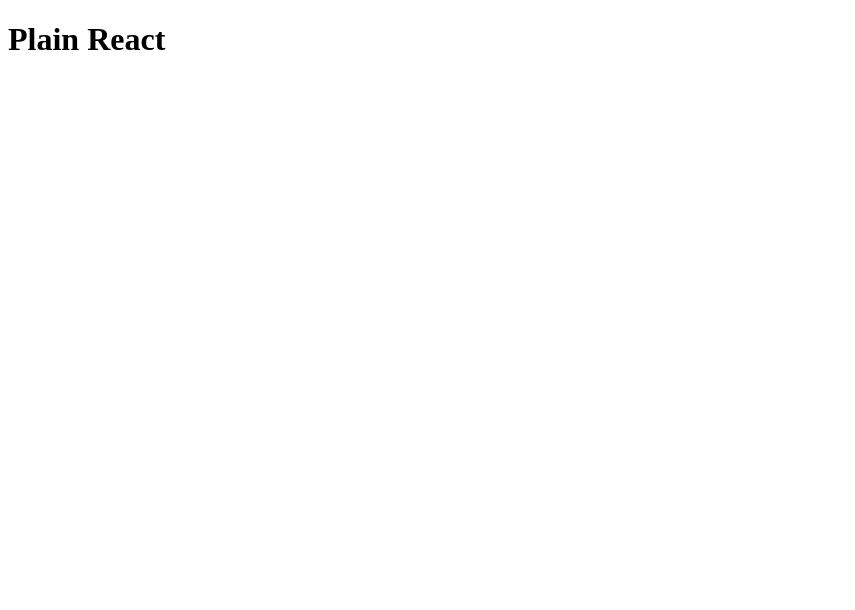
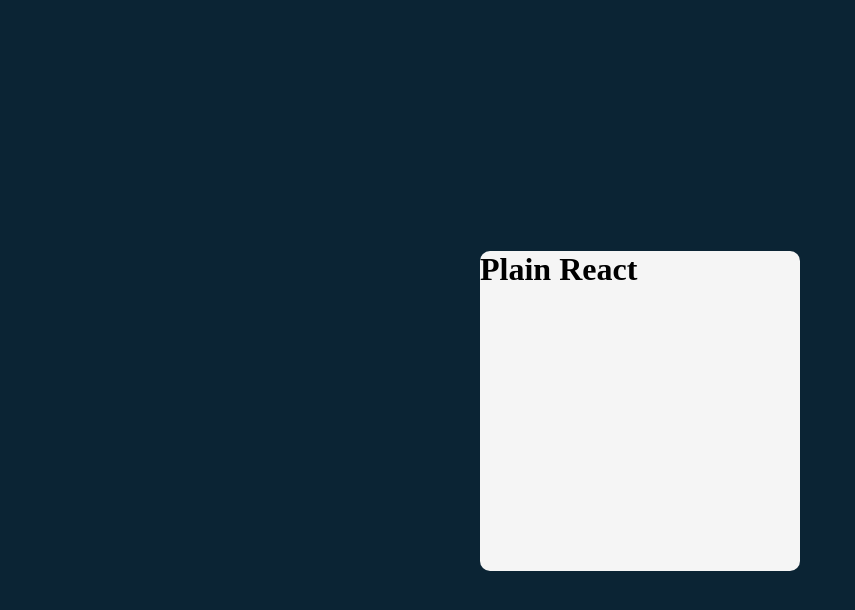
Before and after one commit to gatezh/tenzies-game, a React (Vite) app: page / in a window 1280 px wide. Shown: the top 610 px of the page, without its empty margins (0-855 px from the left). Built offline with nearby package versions, Linux system fonts and the light colour scheme.

Commit message:
Add base styling

```diff
--- a/index.html
+++ b/index.html
@@ -4,7 +4,8 @@
     <meta charset="UTF-8" />
     <link rel="icon" type="image/svg+xml" href="/vite.svg" />
     <meta name="viewport" content="width=device-width, initial-scale=1.0" />
-    <title>App</title>
+    <link href="https://fonts.googleapis.com/css2?family=Inter:ital,opsz,wght@0,14..32,100..900;1,14..32,100..900&display=swap" rel="stylesheet">
+    <title>Tenzies game</title>
   </head>
   <body>
     <div id="root"></div>
--- a/src/App.jsx
+++ b/src/App.jsx
@@ -3,7 +3,9 @@
 function App() {
   return (
     <>
-      <h1>Plain React</h1>
+      <main>
+        <h1>Plain React</h1>
+      </main>
     </>
   );
 }
--- a/src/index.css
+++ b/src/index.css
@@ -0,0 +1,20 @@
+* {
+  box-sizing: border-box;
+}
+
+body {
+  margin: 0;
+  background-color: #0B2434;
+  display: flex;
+  justify-content: center;
+  align-items: center;
+  width: 100%;
+  height: 100vh;
+}
+
+main {
+  width: 320px;
+  height: 320px;
+  background-color: #F5F5F5;
+  border-radius: 10px;
+}
```
